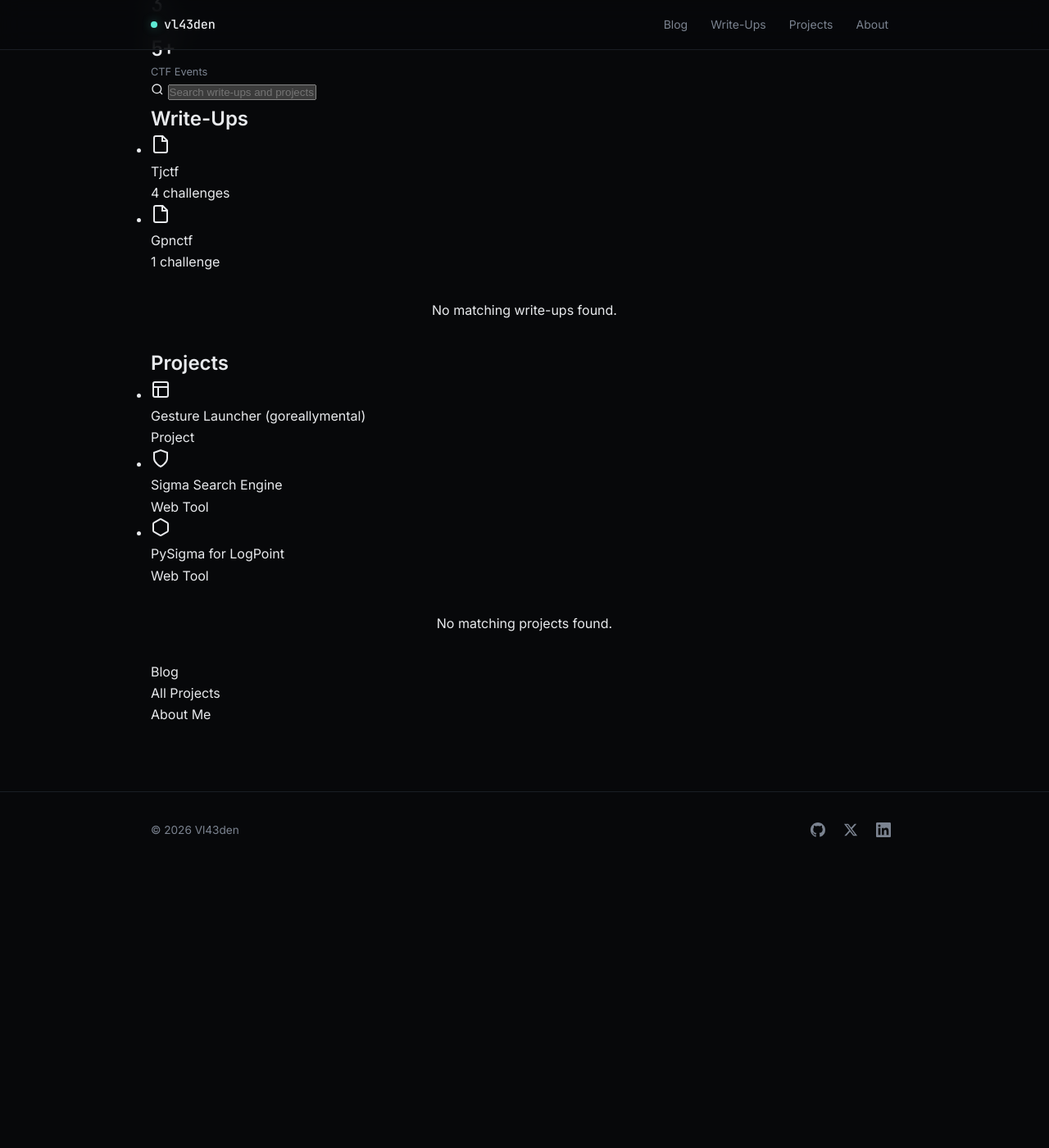
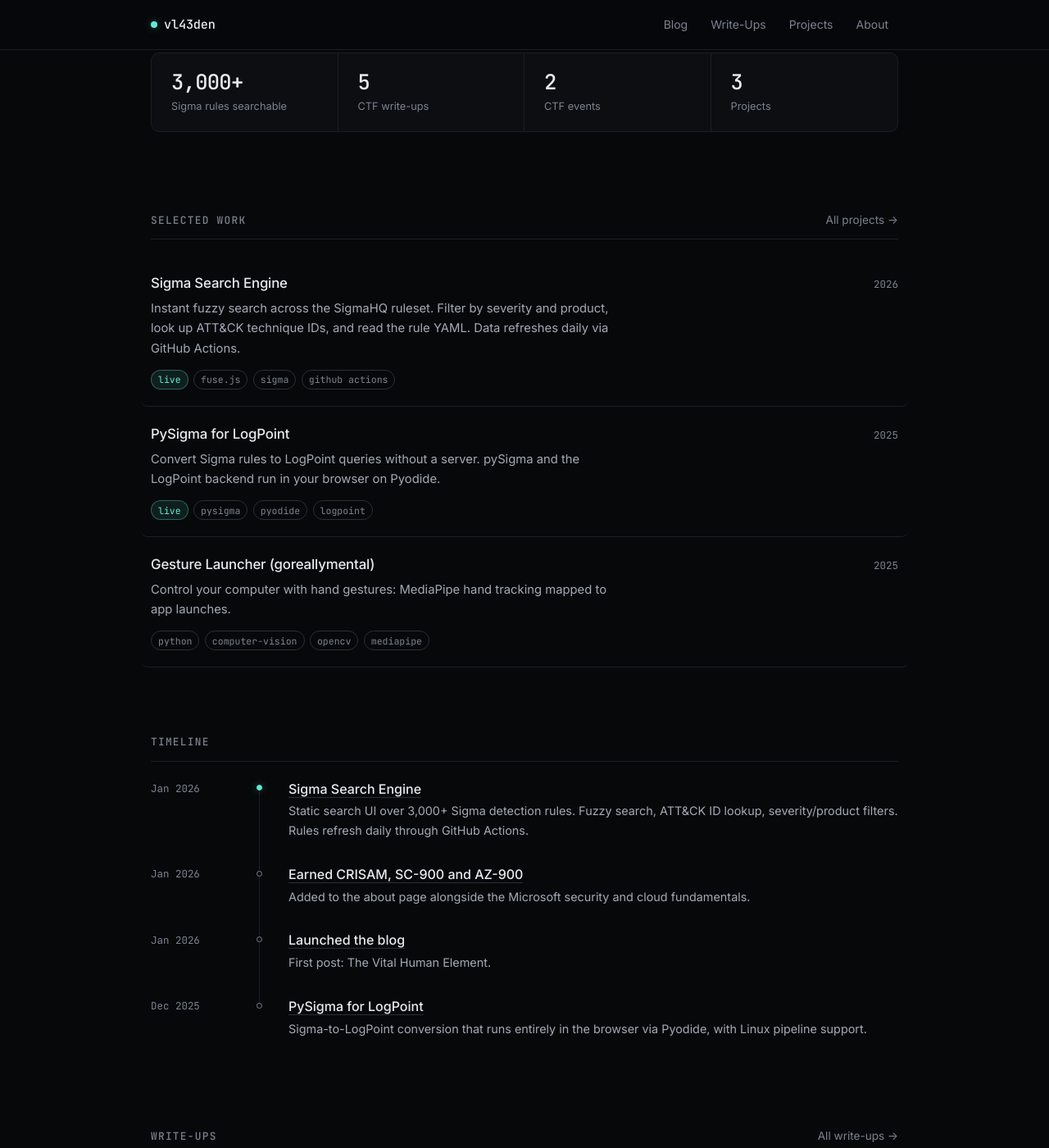
Before and after one commit to vl43den/vl43den.github.io, a Jekyll site: the page built from index.html, in a window 1280 px wide and 1400 px high, scrolled down 448 px. Shown: the whole window at 82% size. Built offline with Jekyll 4.4.1, drawn with Linux system fonts in a browser that asks for light colours; the list of posts is cut into pages by our own code; before the commit the page ends 1506 px from its top, so only the background shows below that; some of the changed text lies outside the part shown.

Commit message:
Rework homepage and index pages around real work
Homepage now leads with selected work, a data-driven timeline
(_data/timeline.yml) and certifications (_data/certs.yml). Fix stats that
were hardcoded or wrong (CTF events, project count). Restyle the projects,
write-ups and blog indexes and add a description to the gesture launcher.

Co-Authored-By: Claude Sonnet 5.5 <noreply@anthropic.com>

```diff
--- /dev/null
+++ b/_data/certs.yml
@@ -0,0 +1,6 @@
+- code: "AZ-900"
+  name: "Azure Fundamentals"
+- code: "SC-900"
+  name: "Security, Compliance & Identity"
+- code: "CRISAM"
+  name: ""
--- /dev/null
+++ b/_data/timeline.yml
@@ -0,0 +1,18 @@
+# Newest first. Add an entry here and it shows up on the homepage.
+# Fields: date (free text), title, desc, url (optional)
+- date: "Jan 2026"
+  title: "Sigma Search Engine"
+  desc: "Static search UI over 3,000+ Sigma detection rules. Fuzzy search, ATT&CK ID lookup, severity/product filters. Rules refresh daily through GitHub Actions."
+  url: /sigma-search/
+- date: "Jan 2026"
+  title: "Earned CRISAM, SC-900 and AZ-900"
+  desc: "Added to the about page alongside the Microsoft security and cloud fundamentals."
+  url: /about/
+- date: "Jan 2026"
+  title: "Launched the blog"
+  desc: "First post: The Vital Human Element."
+  url: /blog/
+- date: "Dec 2025"
+  title: "PySigma for LogPoint"
+  desc: "Sigma-to-LogPoint conversion that runs entirely in the browser via Pyodide, with Linux pipeline support."
+  url: /converter-lp/
--- a/_projects/goreallymental.md
+++ b/_projects/goreallymental.md
@@ -1,5 +1,6 @@
 ---
 title: "Gesture Launcher (goreallymental)"
+description: "Control your computer with hand gestures: MediaPipe hand tracking mapped to app launches."
 date: 2025-01-25
 tags:
   - python
--- a/index.html
+++ b/index.html
@@ -3,166 +3,115 @@ layout: default
 title: Home
 ---
 
-<!-- Hero Section -->
-<section class="hero animate-on-scroll">
+{% assign events = site.ctfs | group_by: 'event' %}
+
+<section class="hero">
+  <p class="eyebrow accent">Detection engineering &middot; Security research</p>
   <h1>vl43den</h1>
-  <p class="hero-subtitle">Let's go</p>
-  <div class="hero-roles">
-    <span id="typing-text"></span><span class="cursor"></span>
+  <p class="lede">
+    I'm Vlad. I build detection tooling around Sigma, play CTFs, and write up what I learn along the way.
+  </p>
+  <div class="hero-cta">
+    <a href="{{ '/sigma-search/' | relative_url }}" class="btn btn-primary">Try Sigma Search</a>
+    <a href="{{ '/writeups/' | relative_url }}" class="btn">Read write-ups</a>
   </div>
-  <div class="hero-cta">
-    <a href="{{ '/writeups/' | relative_url }}" class="btn btn-primary">View Write-Ups</a>
-    <a href="{{ '/projects/' | relative_url }}" class="btn btn-secondary">Explore Projects</a>
-  </div>
-</section>
 
-<!-- Stats Widget -->
-<section class="animate-on-scroll">
-  <div class="stats-widget">
-    <div class="stat-item">
+  <div class="stats">
+    <div class="stat">
+      <div class="stat-value">3,000+</div>
+      <div class="stat-label">Sigma rules searchable</div>
+    </div>
+    <div class="stat">
       <div class="stat-value">{{ site.ctfs | size }}</div>
-      <div class="stat-label">Write-Ups</div>
+      <div class="stat-label">CTF write-ups</div>
     </div>
-    <div class="stat-item">
+    <div class="stat">
+      <div class="stat-value">{{ events | size }}</div>
+      <div class="stat-label">CTF events</div>
+    </div>
+    <div class="stat">
       <div class="stat-value">{{ site.projects | size | plus: 2 }}</div>
       <div class="stat-label">Projects</div>
-    </div>
-    <div class="stat-item">
-      <div class="stat-value">5+</div>
-      <div class="stat-label">CTF Events</div>
     </div>
   </div>
 </section>
 
-<!-- Search -->
-<section class="animate-on-scroll">
-  <div class="search-container">
-    <span class="search-icon">
-      <svg width="16" height="16" viewBox="0 0 24 24" fill="none" stroke="currentColor" stroke-width="2">
-        <circle cx="11" cy="11" r="8" />
-        <path d="m21 21-4.35-4.35" />
-      </svg>
-    </span>
-    <input type="text" class="search-input" placeholder="Search write-ups and projects...">
+<section class="section">
+  <div class="section-head">
+    <h2>Selected work</h2>
+    <a href="{{ '/projects/' | relative_url }}">All projects &rarr;</a>
   </div>
+  <ul class="rows">
+    <li>
+      <a class="row" href="{{ '/sigma-search/' | relative_url }}">
+        <span class="row-title">Sigma Search Engine</span>
+        <span class="row-meta">2026</span>
+        <span class="row-desc">Instant fuzzy search across the SigmaHQ ruleset. Filter by severity and product, look up ATT&amp;CK technique IDs, and read the rule YAML. Data refreshes daily via GitHub Actions.</span>
+        <span class="tags"><span class="tag live">live</span><span class="tag">fuse.js</span><span class="tag">sigma</span><span class="tag">github actions</span></span>
+      </a>
+    </li>
+    <li>
+      <a class="row" href="{{ '/converter-lp/' | relative_url }}">
+        <span class="row-title">PySigma for LogPoint</span>
+        <span class="row-meta">2025</span>
+        <span class="row-desc">Convert Sigma rules to LogPoint queries without a server. pySigma and the LogPoint backend run in your browser on Pyodide.</span>
+        <span class="tags"><span class="tag live">live</span><span class="tag">pysigma</span><span class="tag">pyodide</span><span class="tag">logpoint</span></span>
+      </a>
+    </li>
+    {% for proj in site.projects %}
+    <li>
+      <a class="row" href="{{ proj.url | relative_url }}">
+        <span class="row-title">{{ proj.title }}</span>
+        <span class="row-meta">{{ proj.date | date: "%Y" }}</span>
+        <span class="row-desc">{{ proj.description }}</span>
+        <span class="tags">{% for tag in proj.tags limit: 4 %}<span class="tag">{{ tag }}</span>{% endfor %}</span>
+      </a>
+    </li>
+    {% endfor %}
+  </ul>
 </section>
 
-<!-- Write-Ups Section -->
-<section class="search-section animate-on-scroll">
-  <h2>Write-Ups</h2>
-  {% assign grouped = site.ctfs | group_by: 'event' %}
-  <ul class="card-grid stagger-children">
-    {% for grp in grouped %}
-    <li class="card animate-on-scroll" data-searchable>
-      <div class="card-icon">
-        <svg width="24" height="24" viewBox="0 0 24 24" fill="none" stroke="currentColor" stroke-width="2">
-          <path d="M14.5 2H6a2 2 0 0 0-2 2v16a2 2 0 0 0 2 2h12a2 2 0 0 0 2-2V7.5L14.5 2z" />
-          <polyline points="14 2 14 8 20 8" />
-        </svg>
-      </div>
-      <div class="card-title">
-        <a href="{{ '/writeups/' | append: grp.name | append: '/' | relative_url }}">{{ grp.name | capitalize }}</a>
-      </div>
-      <div class="card-meta">
-        <span class="card-tag">{{ grp.items | size }} challenge{% if grp.items.size != 1 %}s{% endif %}</span>
+<section class="section">
+  <div class="section-head">
+    <h2>Timeline</h2>
+  </div>
+  <ol class="timeline">
+    {% for item in site.data.timeline %}
+    <li>
+      <time>{{ item.date }}</time>
+      <div class="tl-body">
+        <div class="tl-title">{% if item.url %}<a href="{{ item.url | relative_url }}">{{ item.title }}</a>{% else %}{{ item.title }}{% endif %}</div>
+        <p class="tl-desc">{{ item.desc }}</p>
       </div>
     </li>
     {% endfor %}
-    {% if grouped == empty %}
-    <li class="card" data-searchable>
-      <div class="card-icon">
-        <svg width="24" height="24" viewBox="0 0 24 24" fill="none" stroke="currentColor" stroke-width="2">
-          <path d="M14.5 2H6a2 2 0 0 0-2 2v16a2 2 0 0 0 2 2h12a2 2 0 0 0 2-2V7.5L14.5 2z" />
-          <polyline points="14 2 14 8 20 8" />
-        </svg>
-      </div>
-      <div class="card-title">No write-ups yet</div>
-      <div class="card-meta">Check back soon!</div>
-    </li>
-    {% endif %}
-  </ul>
-  <p class="no-results hidden" style="text-align: center; color: var(--text-muted); padding: 2rem;">No matching
-    write-ups found.</p>
+  </ol>
 </section>
 
-<!-- Projects Section -->
-<section class="search-section animate-on-scroll">
-  <h2>Projects</h2>
-  <ul class="card-grid stagger-children">
-    {% for proj in site.projects %}
-    <li class="card animate-on-scroll" data-searchable>
-      <div class="card-icon">
-        <svg width="24" height="24" viewBox="0 0 24 24" fill="none" stroke="currentColor" stroke-width="2">
-          <rect x="3" y="3" width="18" height="18" rx="2" ry="2" />
-          <line x1="3" y1="9" x2="21" y2="9" />
-          <line x1="9" y1="21" x2="9" y2="9" />
-        </svg>
-      </div>
-      <div class="card-title">
-        <a href="{{ proj.url | relative_url }}">{{ proj.title }}</a>
-      </div>
-      <div class="card-meta">
-        <span class="card-tag">Project</span>
-      </div>
+<section class="section">
+  <div class="section-head">
+    <h2>Write-ups</h2>
+    <a href="{{ '/writeups/' | relative_url }}">All write-ups &rarr;</a>
+  </div>
+  <ul class="rows">
+    {% for ev in events %}
+    <li>
+      <a class="row" href="{{ '/writeups/' | append: ev.name | append: '/' | relative_url }}">
+        <span class="row-title">{{ ev.name | upcase }}</span>
+        <span class="row-meta">{{ ev.items | size }} challenge{% if ev.items.size != 1 %}s{% endif %}</span>
+      </a>
     </li>
     {% endfor %}
-    <li class="card animate-on-scroll" data-searchable>
-      <div class="card-icon">
-        <svg width="24" height="24" viewBox="0 0 24 24" fill="none" stroke="currentColor" stroke-width="2">
-          <path d="M12 22s8-4 8-10V5l-8-3-8 3v7c0 6 8 10 8 10z" />
-        </svg>
-      </div>
-      <div class="card-title">
-        <a href="/sigma-search/">Sigma Search Engine</a>
-      </div>
-      <div class="card-meta">
-        <span class="card-tag">Web Tool</span>
-      </div>
-    </li>
-    <li class="card animate-on-scroll" data-searchable>
-      <div class="card-icon">
-        <svg width="24" height="24" viewBox="0 0 24 24" fill="none" stroke="currentColor" stroke-width="2">
-          <path
-            d="M21 16V8a2 2 0 0 0-1-1.73l-7-4a2 2 0 0 0-2 0l-7 4A2 2 0 0 0 3 8v8a2 2 0 0 0 1 1.73l7 4a2 2 0 0 0 2 0l7-4A2 2 0 0 0 21 16z" />
-        </svg>
-      </div>
-      <div class="card-title">
-        <a href="/converter-lp/">PySigma for LogPoint</a>
-      </div>
-      <div class="card-meta">
-        <span class="card-tag">Web Tool</span>
-      </div>
-    </li>
-    {% if site.projects == empty %}
-    <li class="card" data-searchable>
-      <div class="card-icon">
-        <svg width="24" height="24" viewBox="0 0 24 24" fill="none" stroke="currentColor" stroke-width="2">
-          <path
-            d="M21 16V8a2 2 0 0 0-1-1.73l-7-4a2 2 0 0 0-2 0l-7 4A2 2 0 0 0 3 8v8a2 2 0 0 0 1 1.73l7 4a2 2 0 0 0 2 0l7-4A2 2 0 0 0 21 16z" />
-        </svg>
-      </div>
-      <div class="card-title">More coming soon</div>
-      <div class="card-meta">Stay tuned!</div>
-    </li>
-    {% endif %}
   </ul>
-  <p class="no-results hidden" style="text-align: center; color: var(--text-muted); padding: 2rem;">No matching projects
-    found.</p>
 </section>
 
-<!-- Quick Links -->
-<section class="widgets animate-on-scroll">
-  <div class="widget"><a href="{{ '/blog/' | relative_url }}">Blog</a></div>
-  <div class="widget"><a href="{{ '/projects/' | relative_url }}">All Projects</a></div>
-  <div class="widget"><a href="{{ '/about/' | relative_url }}">About Me</a></div>
+<section class="section">
+  <div class="section-head">
+    <h2>Certifications</h2>
+  </div>
+  <ul class="certs">
+    {% for cert in site.data.certs %}
+    <li><strong>{{ cert.code }}</strong>{{ cert.name }}</li>
+    {% endfor %}
+  </ul>
 </section>
-
-<!-- Typing Animation Data -->
-<script>
-  window.typingRoles = [
-    "Security Researcher",
-    "CTF Player",
-    "Python Developer",
-    "Detection Engineer"
-  ];
-</script>
--- a/projects/index.html
+++ b/projects/index.html
@@ -3,53 +3,36 @@ layout: default
 title: Projects
 ---
 
-<h1>Projects</h1>
+<div class="page-head">
+  <h1>Projects</h1>
+  <p>Tools and experiments, mostly around detection engineering.</p>
+</div>
 
-<ul class="card-grid">
+<ul class="rows">
+  <li>
+    <a class="row" href="{{ '/sigma-search/' | relative_url }}">
+      <span class="row-title">Sigma Search Engine</span>
+      <span class="row-meta">2026</span>
+      <span class="row-desc">Search 3,000+ Sigma detection rules by title, author or ATT&amp;CK technique. Updated daily.</span>
+      <span class="tags"><span class="tag live">live</span><span class="tag">web tool</span></span>
+    </a>
+  </li>
+  <li>
+    <a class="row" href="{{ '/converter-lp/' | relative_url }}">
+      <span class="row-title">PySigma for LogPoint</span>
+      <span class="row-meta">2025</span>
+      <span class="row-desc">Serverless Sigma-to-LogPoint converter powered by pySigma on Pyodide.</span>
+      <span class="tags"><span class="tag live">live</span><span class="tag">web tool</span></span>
+    </a>
+  </li>
   {% for proj in site.projects %}
-  <li class="card animate-on-scroll" data-searchable>
-    <div class="card-icon">
-      <svg width="24" height="24" viewBox="0 0 24 24" fill="none" stroke="currentColor" stroke-width="2">
-        <rect x="3" y="3" width="18" height="18" rx="2" ry="2" />
-        <line x1="3" y1="9" x2="21" y2="9" />
-        <line x1="9" y1="21" x2="9" y2="9" />
-      </svg>
-    </div>
-    <div class="card-title">
-      <a href="{{ proj.url | relative_url }}">{{ proj.title }}</a>
-    </div>
-    <div class="card-meta">
-      <span class="card-tag">Project</span>
-    </div>
+  <li>
+    <a class="row" href="{{ proj.url | relative_url }}">
+      <span class="row-title">{{ proj.title }}</span>
+      <span class="row-meta">{{ proj.date | date: "%Y" }}</span>
+      <span class="row-desc">{{ proj.description }}</span>
+      <span class="tags">{% for tag in proj.tags limit: 5 %}<span class="tag">{{ tag }}</span>{% endfor %}</span>
+    </a>
   </li>
   {% endfor %}
-
-  <!-- PySigma for LogPoint -->
-  <li class="card animate-on-scroll" data-searchable>
-    <div class="card-icon">
-      <svg width="24" height="24" viewBox="0 0 24 24" fill="none" stroke="currentColor" stroke-width="2">
-        <path
-          d="M21 16V8a2 2 0 0 0-1-1.73l-7-4a2 2 0 0 0-2 0l-7 4A2 2 0 0 0 3 8v8a2 2 0 0 0 1 1.73l7 4a2 2 0 0 0 2 0l7-4A2 2 0 0 0 21 16z" />
-      </svg>
-    </div>
-    <div class="card-title">
-      <a href="{{ '/converter-lp/' | relative_url }}">PySigma for LogPoint</a>
-    </div>
-    <div class="card-meta">
-      <span class="card-tag">Web Tool</span>
-    </div>
-  </li>
-
-  {% if site.projects == empty %}
-  <li class="card">
-    <div class="card-icon">
-      <svg width="24" height="24" viewBox="0 0 24 24" fill="none" stroke="currentColor" stroke-width="2">
-        <path
-          d="M21 16V8a2 2 0 0 0-1-1.73l-7-4a2 2 0 0 0-2 0l-7 4A2 2 0 0 0 3 8v8a2 2 0 0 0 1 1.73l7 4a2 2 0 0 0 2 0l7-4A2 2 0 0 0 21 16z" />
-      </svg>
-    </div>
-    <div class="card-title">More coming soon</div>
-    <div class="card-meta">Stay tuned</div>
-  </li>
-  {% endif %}
 </ul>
```
Also changed, not shown: blog/index.html (+16 -17 lines), writeups/index.html (+15 -8 lines).
